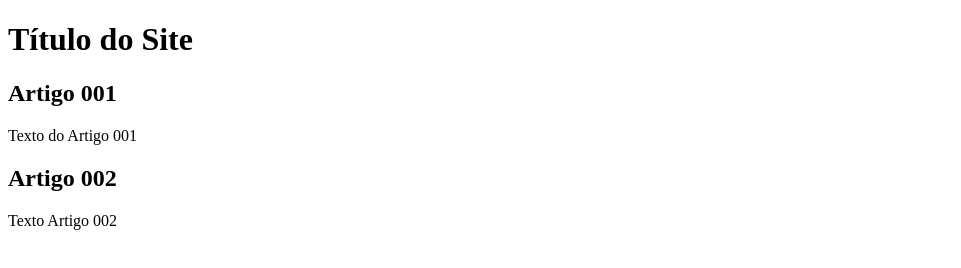
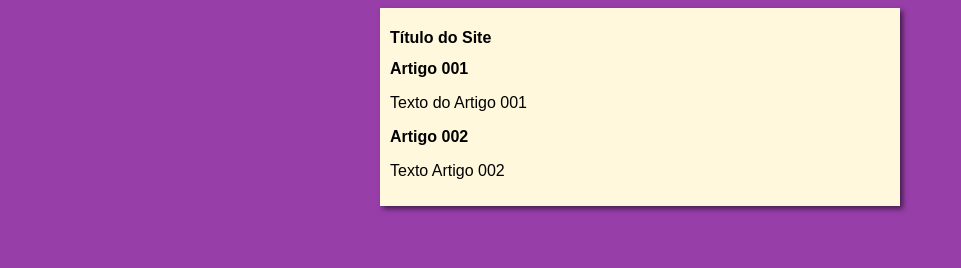
Before and after one commit to DanyJesus/Projeto_Site, a plain HTML site: page index.html in a window 1280 px wide. Shown: the whole page, without its empty margins (0-961 px from the left). Drawn offline with Linux system fonts and the light colour scheme.

Commit message:
Commite desig

```diff
--- /dev/null
+++ b/estilos/style.css
@@ -0,0 +1,14 @@
+*{
+    font-family: Arial, Helvetica, sans-serif;
+    font-size: 16px;
+}
+body{
+    background-color: rgb(151, 62, 168);
+}
+main{
+    background-color: cornsilk;
+    width: 500px;
+    margin: auto;
+    padding: 10px;
+    box-shadow: 3px 3px 5px rgba(0, 0, 0, 0.534);
+}
--- a/index.html
+++ b/index.html
@@ -5,6 +5,8 @@
     <meta http-equiv="X-UA-Compatible" content="IE=edge">
     <meta name="viewport" content="width=device-width, initial-scale=1.0">
     <title>Projeto Site Curso em Video</title>
+    <link rel="stylesheet" href="estilos/style.css">
+
 </head>
 <body>
     <main>
```
